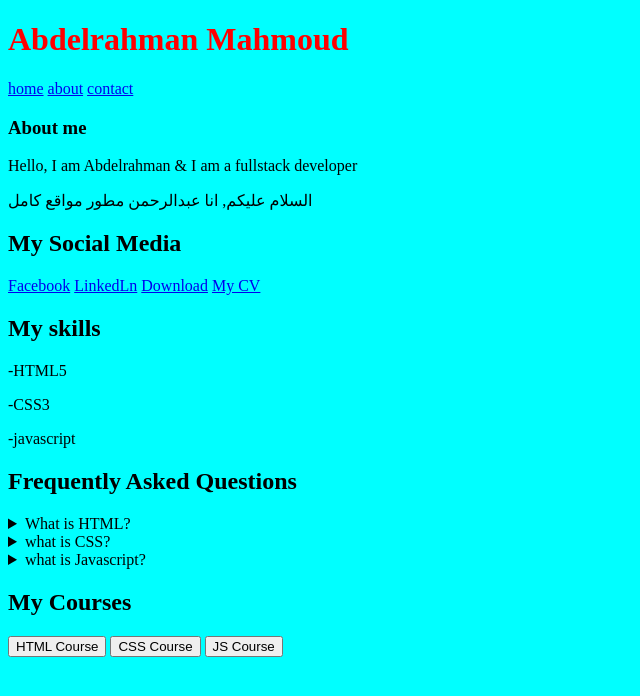
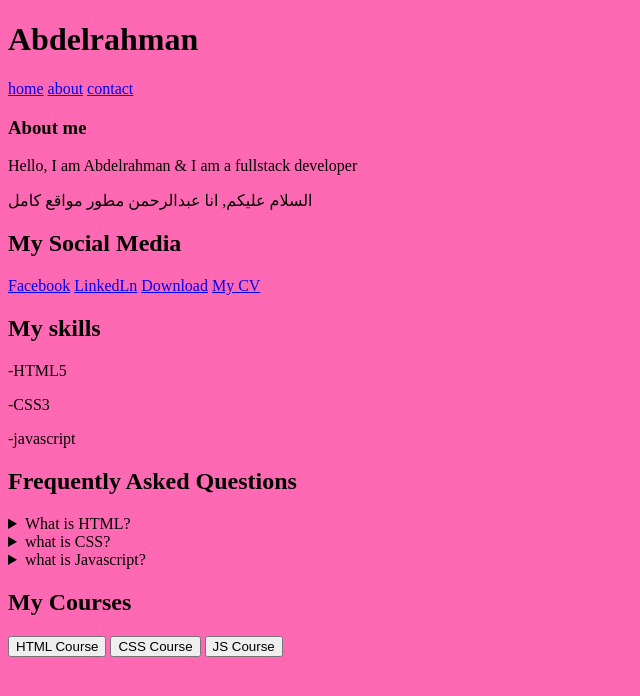
Before and after one commit to hhhhhhhhhhoo/myproject, a plain HTML site: page index.html in a window 1280 px wide. Shown: the whole page, without its empty margins (0-640 px from the left). Drawn offline with Linux system fonts and the light colour scheme.

Commit message:
changing style for the title

```diff
--- a/index.html
+++ b/index.html
@@ -9,7 +9,7 @@
         <title>html.page</title>
         <link rel = "stylesheet" href="style.css">
         <body>
-            <h1>Abdelrahman Mahmoud</h1>
+            <h1>Abdelrahman</h1>
             <a href="https://www.mohamed.com">home</a>
             <a href="about.html">about</a>
             <a href="about.html">contact</a>
--- a/style.css
+++ b/style.css
@@ -1,6 +1,6 @@
 h1{
-    color:red;
+    color:black;
 }
 body{
-    background-color: aqua;
+    background-color: hotpink;
 }
```
